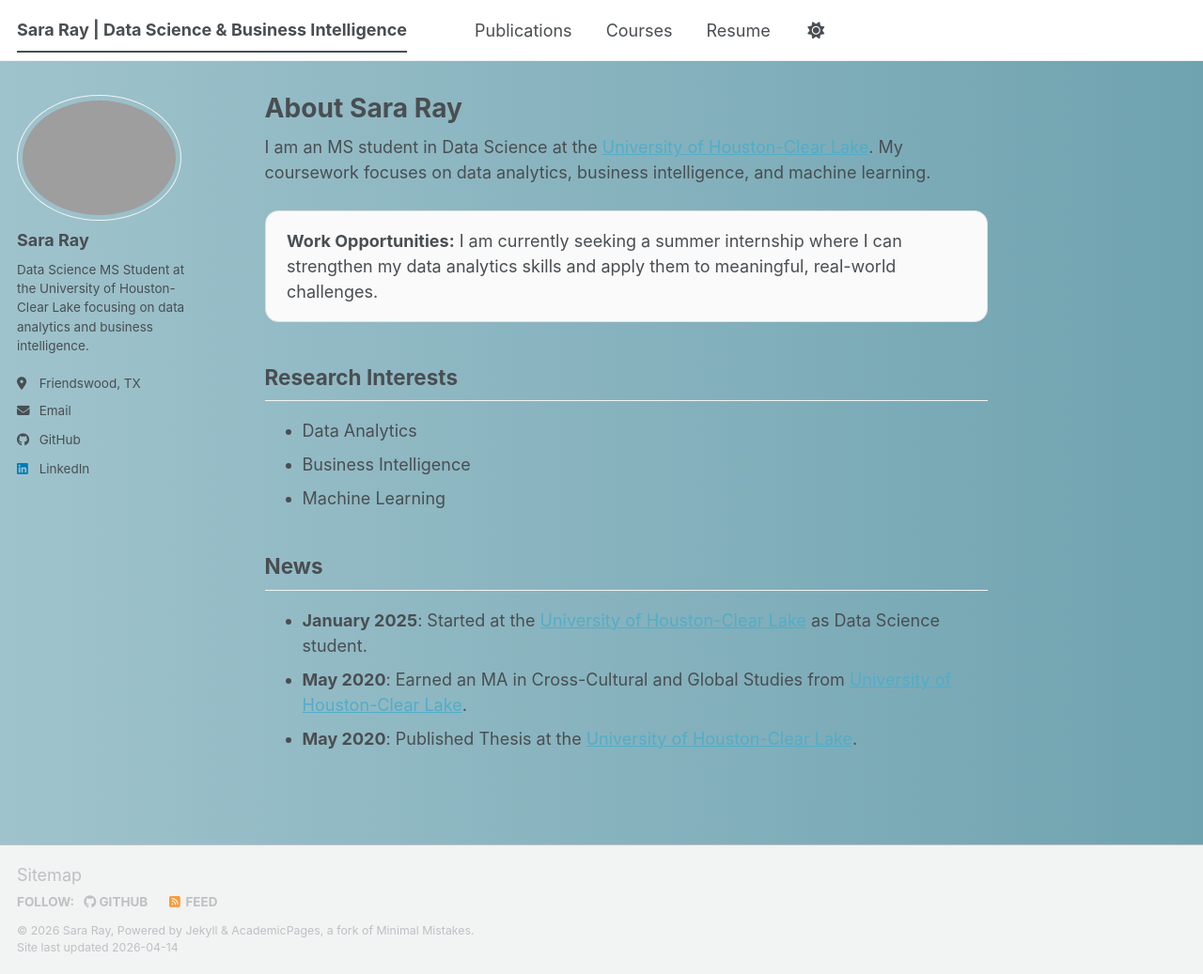
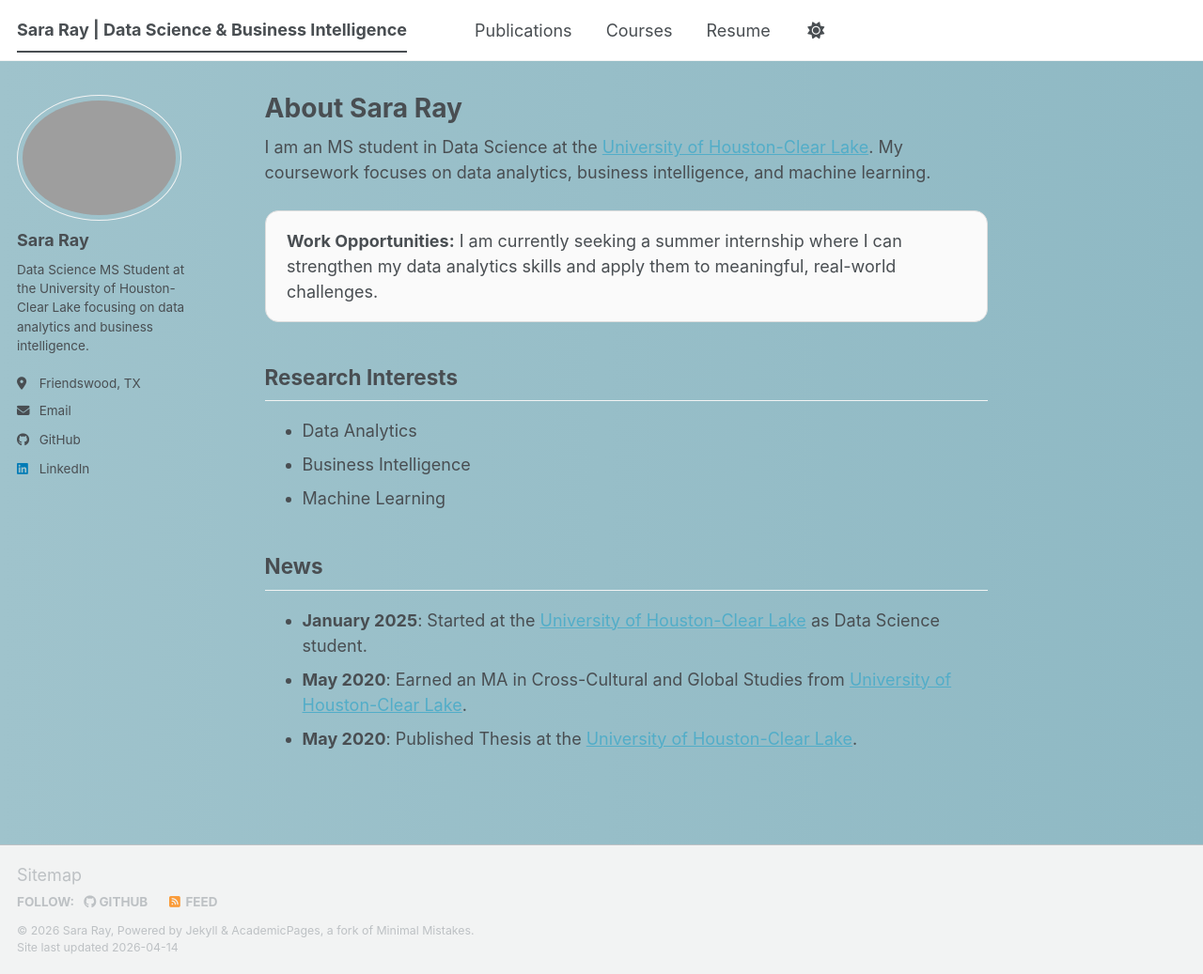
Before and after one commit to SaraRay2017/SaraRay2017.github.io, a Jekyll site: the page built from _pages/about.md, in a window 1280 px wide and 1037 px high. Shown: the whole window at 94% size. Built offline with Jekyll 4.4.1, drawn with Linux system fonts in a browser that asks for light colours; a script bundle is joined from its source files by our own code; library files that are not in the unit come from our copies.

Commit message:
Update background gradient color in main.scss

```diff
--- a/assets/css/main.scss
+++ b/assets/css/main.scss
@@ -42,7 +42,7 @@
     "vendor/font-awesome/brands"
 ;
 html, body {
-  background: linear-gradient(to right, #9fc3cc, #6fa3b0) !important;
+  background: linear-gradient(to right, #9fc3cc, #8fb9c4) !important;
 }
 
 .page {
```
